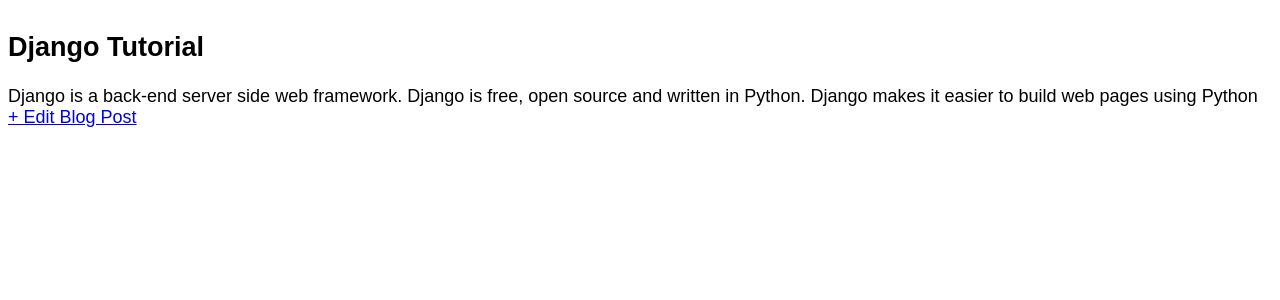
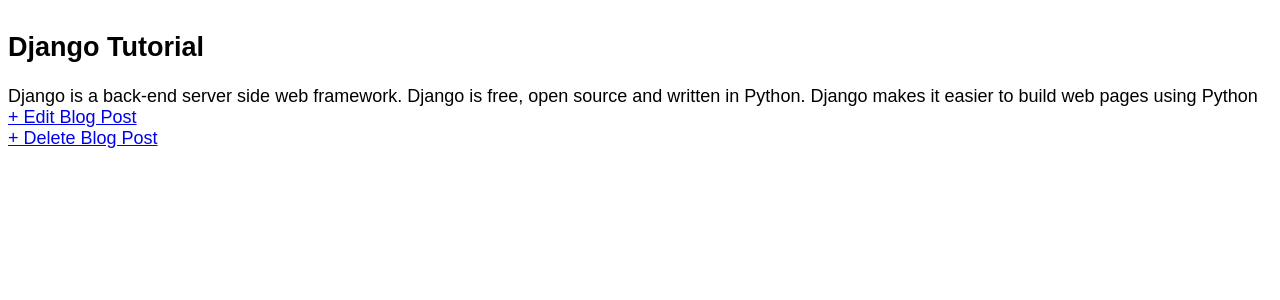
Before and after one commit to h3itham/Django_Blog_App, a Django app: page /post/1/ in a window 1280 px wide. Shown: the part 99-399 px from the top of the page. Run offline with Django 4.2, Linux system fonts and the light colour scheme; data comes from the database, SQL or seed files in the repository; both versions use the stored data as it was after the commit.

Commit message:
adding delete post function

```diff
--- a/blog/urls.py
+++ b/blog/urls.py
@@ -1,9 +1,10 @@
 from django.urls import path
-from .views import Home, Post_page, New, Edit
+from .views import Home, Post_page, New, Edit, Delete
 
 urlpatterns = [
     path('', Home.as_view(), name='home'),
     path('post/<int:pk>/', Post_page.as_view(), name='post_page'),
     path('newpost/', New.as_view(), name='newpost'),
-    path('post/<int:pk>/edit/', Edit.as_view(), name='post_edit')
+    path('post/<int:pk>/edit/', Edit.as_view(), name='post_edit'),
+    path('post/<int:pk>/delete/', Delete.as_view(), name='post_delete'),
 ]
--- a/blog/views.py
+++ b/blog/views.py
@@ -1,6 +1,7 @@
 from django.shortcuts import render
 from .models import Post
-from django.views.generic import ListView, TemplateView, DetailView, CreateView, UpdateView
+from django.views.generic import ListView, TemplateView, DetailView, CreateView, UpdateView, DeleteView
+from django.urls import reverse_lazy
 # Create your views here.
 
 
@@ -24,3 +25,9 @@ class Edit(UpdateView):
     model = Post
     template_name = 'post_edit.html'
     fields = ['title', 'body']
+
+
+class Delete(DeleteView):
+    model = Post
+    template_name = 'post_delete.html'
+    success_url = reverse_lazy('home')
--- a/templates/post_page.html
+++ b/templates/post_page.html
@@ -5,4 +5,6 @@
   <p>{{ post.body }}</p>
 </div>
 <a href ="{% url "post_edit" post.pk %}"> + Edit Blog Post </a>
+<br>
+<a href = "{% url "post_delete" post.pk %}"> + Delete Blog Post </a>
 {% endblock content %}
```
Also changed, not shown: templates/post_delete.html (added, +8 -0 lines), db.sqlite3.
